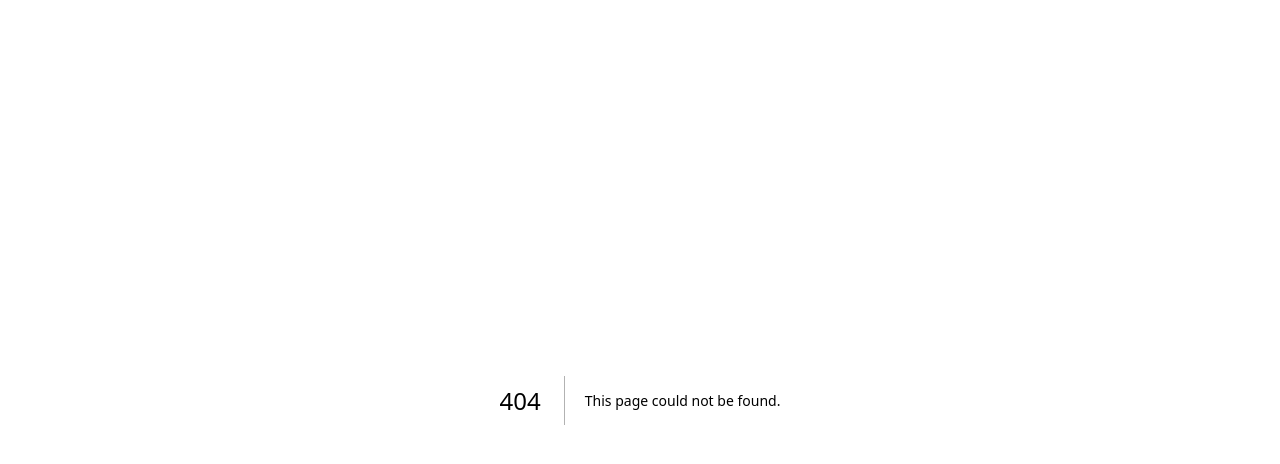
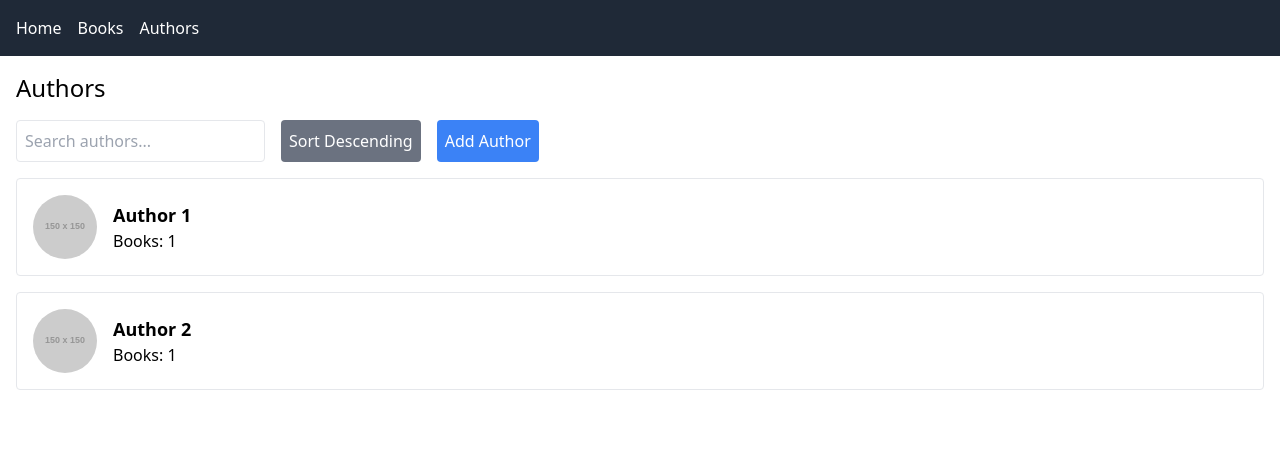
Before and after one commit to LeThorgrim/WebM1S2, a Next.js app in the folder m1-site/: page /authors in a window 1280 px wide. Before the commit this address had no page. Shown: the top 464 px of the page. Built offline with nearby package versions, Linux system fonts and the light colour scheme.

Commit message:
début front end

```diff
--- a/m1-site/package.json
+++ b/m1-site/package.json
@@ -3,6 +3,7 @@
   "version": "0.1.0",
   "private": true,
   "dependencies": {
+    "@nestjs/typeorm": "^11.0.0",
     "@testing-library/jest-dom": "^5.17.0",
     "@testing-library/react": "^13.4.0",
     "@testing-library/user-event": "^13.5.0",
@@ -15,6 +16,8 @@
     "react": "^18.3.1",
     "react-dom": "^18.3.1",
     "react-scripts": "5.0.1",
+    "sqlite3": "^5.1.7",
+    "typeorm": "^0.3.21",
     "typescript": "^4.9.5",
     "web-vitals": "^2.1.4"
   },
--- /dev/null
+++ b/m1-site/src/app/authors/page.tsx
@@ -0,0 +1,82 @@
+// app/authors/page.tsx
+"use client"; // Nécessaire car nous utilisons useState
+
+import { useState } from "react";
+import AuthorList from "../../components/AuthorList";
+import Modal from "../../components/Modal";
+import { Author } from "../../models/Author";
+export default function AuthorsPage() {
+  // Données temporaires (à remplacer par un fetch API plus tard)
+  const [authors, setAuthors] = useState<Author[]>([
+    {
+      id: 1,
+      name: "Author 1",
+      photo: "https://via.placeholder.com/150", // Image placeholder
+      books: [{ id: 1, title: "Book 1", year: 2020, author: "Author 1" }],
+    },
+    {
+      id: 2,
+      name: "Author 2",
+      photo: "https://via.placeholder.com/150", // Image placeholder
+      books: [{ id: 2, title: "Book 2", year: 2019, author: "Author 2" }],
+    },
+  ]);
+  const [search, setSearch] = useState("");
+  const [sortOrder, setSortOrder] = useState<"asc" | "desc">("asc");
+  const [isModalOpen, setIsModalOpen] = useState(false);
+
+  // Filtrer les auteurs par nom
+  const filteredAuthors = authors.filter((author) =>
+    author.name.toLowerCase().includes(search.toLowerCase())
+  );
+
+  // Trier les auteurs par nom
+  const sortedAuthors = [...filteredAuthors].sort((a, b) => {
+    const comparison = a.name.localeCompare(b.name);
+    return sortOrder === "asc" ? comparison : -comparison;
+  });
+
+  return (
+    <div>
+      <h1 className="text-2xl mb-4">Authors</h1>
+      <div className="mb-4 flex space-x-4">
+        <input
+          type="text"
+          placeholder="Search authors..."
+          value={search}
+          onChange={(e) => setSearch(e.target.value)}
+          className="p-2 border rounded"
+        />
+        <button
+          onClick={() => setSortOrder(sortOrder === "asc" ? "desc" : "asc")}
+          className="p-2 bg-gray-500 text-white rounded"
+        >
+          Sort {sortOrder === "asc" ? "Descending" : "Ascending"}
+        </button>
+        <button
+          onClick={() => setIsModalOpen(true)}
+          className="p-2 bg-blue-500 text-white rounded"
+        >
+          Add Author
+        </button>
+      </div>
+      <AuthorList authors={sortedAuthors} />
+      <Modal isOpen={isModalOpen} onClose={() => setIsModalOpen(false)}>
+        <h2 className="text-xl mb-4">Add a New Author</h2>
+        <form>
+          <div className="mb-2">
+            <label>Name:</label>
+            <input type="text" className="p-2 border rounded w-full" />
+          </div>
+          <div className="mb-2">
+            <label>Photo URL:</label>
+            <input type="text" className="p-2 border rounded w-full" />
+          </div>
+          <button type="submit" className="p-2 bg-green-500 text-white rounded">
+            Submit
+          </button>
+        </form>
+      </Modal>
+    </div>
+  );
+}
--- /dev/null
+++ b/m1-site/src/app/books/page.tsx
@@ -0,0 +1,76 @@
+"use client";
+
+import { useState } from "react";
+import BookList from "../../components/BookList";
+import Modal from "../../components/Modal";
+import { Book } from "../../models/Book";
+
+export default function BooksPage() {
+  // Données temporaires (à remplacer par un fetch API plus tard)
+  const [books, setBooks] = useState<Book[]>([
+    { id: 1, title: "Book 1", year: 2020, author: "Author 1" },
+    { id: 2, title: "Book 2", year: 2019, author: "Author 2" },
+  ]);
+  const [search, setSearch] = useState("");
+  const [sortOrder, setSortOrder] = useState<"asc" | "desc">("asc");
+  const [isModalOpen, setIsModalOpen] = useState(false);
+
+  // Filtrer les livres par titre
+  const filteredBooks = books.filter((book) =>
+    book.title.toLowerCase().includes(search.toLowerCase())
+  );
+
+  // Trier les livres par titre
+  const sortedBooks = [...filteredBooks].sort((a, b) => {
+    const comparison = a.title.localeCompare(b.title);
+    return sortOrder === "asc" ? comparison : -comparison;
+  });
+
+  return (
+    <div>
+      <h1 className="text-2xl mb-4">Library</h1>
+      <div className="mb-4 flex space-x-4">
+        <input
+          type="text"
+          placeholder="Search books..."
+          value={search}
+          onChange={(e) => setSearch(e.target.value)}
+          className="p-2 border rounded"
+        />
+        <button
+          onClick={() => setSortOrder(sortOrder === "asc" ? "desc" : "asc")}
+          className="p-2 bg-gray-500 text-white rounded"
+        >
+          Sort {sortOrder === "asc" ? "Descending" : "Ascending"}
+        </button>
+        <button
+          onClick={() => setIsModalOpen(true)}
+          className="p-2 bg-blue-500 text-white rounded"
+        >
+          Add Book
+        </button>
+      </div>
+      <BookList books={sortedBooks} />
+      <Modal isOpen={isModalOpen} onClose={() => setIsModalOpen(false)}>
+        <h2 className="text-xl mb-4">Add a New Book</h2>
+        <form>
+          <div className="mb-2">
+            <label>Title:</label>
+            <input type="text" className="p-2 border rounded w-full" />
+          </div>
+          <div className="mb-2">
+            <label>Year:</label>
+            <input type="number" className="p-2 border rounded w-full" />
+          </div>
+          <div className="mb-2">
+            <label>Author:</label>
+            <input type="text" className="p-2 border rounded w-full" />
+          </div>
+          <button type="submit" className="p-2 bg-green-500 text-white rounded">
+            Submit
+          </button>
+        </form>
+      </Modal>
+    </div>
+  );
+}
--- /dev/null
+++ b/m1-site/src/app/global.css
@@ -0,0 +1,4 @@
+
+@tailwind base;
+@tailwind components;
+@tailwind utilities;
--- a/m1-site/src/app/layout.tsx
+++ b/m1-site/src/app/layout.tsx
@@ -1,16 +1,25 @@
-export const metadata = {
-  title: 'Next.js',
-  description: 'Generated by Next.js',
-}
+
+import type { Metadata } from "next";
+import Navigation from "../components/Navigation";
+import "./global.css";
+
+
+export const metadata: Metadata = {
+  title: "Library Management System",
+  description: "A book management system for a library",
+};
 
 export default function RootLayout({
   children,
-}: {
-  children: React.ReactNode
-}) {
+}: Readonly<{
+  children: React.ReactNode;
+}>) {
   return (
     <html lang="en">
-      <body>{children}</body>
+      <body>
+        <Navigation />
+        <main className="p-4">{children}</main>
+      </body>
     </html>
-  )
+  );
 }
--- a/m1-site/src/app/page.tsx
+++ b/m1-site/src/app/page.tsx
@@ -2,7 +2,12 @@
 import './App.css';
 
 function App() {
-  return <h1>Hello World!</h1>
+  return (
+    <div>
+      <h1 className="text-2x1 mb-4">Welcome to the Library</h1>
+      <p>This is the home page fo the library management system.</p>
+    </div>
+  );
 }
 
 export default App;
--- /dev/null
+++ b/m1-site/src/components/AuthorList.tsx
@@ -0,0 +1,32 @@
+
+import Link from "next/link";
+import { Author } from "../models/Author";
+
+interface AuthorListProps {
+  authors: Author[];
+}
+
+const AuthorList: React.FC<AuthorListProps> = ({ authors }) => {
+  return (
+    <ul className="space-y-4">
+      {authors.map((author) => (
+        <li key={author.id} className="p-4 border rounded flex items-center space-x-4">
+          <img
+            src={author.photo}
+            alt={author.name}
+            className="w-16 h-16 rounded-full object-cover"
+          />
+          <div>
+            <Link href={`/authors/${author.id}`}>
+              <h2 className="text-lg font-bold">{author.name}</h2>
+            </Link>
+            <p>Books: {author.books?.length ?? 0}</p>
+            {/* La moyenne des notes sera ajoutée plus tard */}
+          </div>
+        </li>
+      ))}
+    </ul>
+  );
+};
+
+export default AuthorList;
--- /dev/null
+++ b/m1-site/src/components/BookList.tsx
@@ -0,0 +1,25 @@
+
+import Link from "next/link";
+import { Book } from "../models/Book";
+
+interface BookListProps {
+  books: Book[];
+}
+
+const BookList: React.FC<BookListProps> = ({ books }) => {
+  return (
+    <ul className="space-y-4">
+      {books.map((book) => (
+        <li key={book.id} className="p-4 border rounded">
+          <Link href={`/books/${book.id}`}>
+            <h2 className="text-lg font-bold">{book.title}</h2>
+          </Link>
+          <p>Year: {book.year}</p>
+          <p>Author: {book.author}</p>
+        </li>
+      ))}
+    </ul>
+  );
+};
+
+export default BookList;
--- /dev/null
+++ b/m1-site/src/components/Modal.tsx
@@ -0,0 +1,23 @@
+
+interface ModalProps {
+    isOpen: boolean;
+    onClose: () => void;
+    children: React.ReactNode;
+  }
+
+  const Modal: React.FC<ModalProps> = ({ isOpen, onClose, children }) => {
+    if (!isOpen) return null;
+
+    return (
+      <div className="fixed inset-0 bg-black bg-opacity-50 flex items-center justify-center">
+        <div className="bg-white p-6 rounded-lg">
+          {children}
+          <button onClick={onClose} className="mt-4 p-2 bg-red-500 text-white">
+            Close
+          </button>
+        </div>
+      </div>
+    );
+  };
+
+  export default Modal;
--- /dev/null
+++ b/m1-site/src/components/Navigation.tsx
@@ -0,0 +1,28 @@
+
+import Link from "next/link";
+
+const Navigation: React.FC = () => {
+  return (
+    <nav className="bg-gray-800 p-4">
+      <ul className="flex space-x-4 text-white">
+        <li>
+          <Link href="/" className="hover:underline">
+            Home
+          </Link>
+        </li>
+        <li>
+          <Link href="/books" className="hover:underline">
+            Books
+          </Link>
+        </li>
+        <li>
+          <Link href="/authors" className="hover:underline">
+            Authors
+          </Link>
+        </li>
+      </ul>
+    </nav>
+  );
+};
+
+export default Navigation;
--- /dev/null
+++ b/m1-site/src/models/Author.tsx
@@ -0,0 +1,9 @@
+import { Book } from './Book';
+
+export type Author =  {
+    id: number;
+    name: string;
+    photo: string; // URL de la photo
+    biography?: string;
+    books?: Book[];
+  }
--- /dev/null
+++ b/m1-site/src/models/Book.tsx
@@ -0,0 +1,16 @@
+
+export type Book = {
+    id: number;
+    title: string;
+    year: number;
+    author: string;
+    price?: number; // Optionnel pour l'instant
+    ratings?: Rating[]; // Ajouté pour les évaluations (à définir plus tard)
+  }
+
+  export type Rating = {
+    id: number;
+    stars: number; // 1 à 5
+    comment?: string;
+    createdAt: string; // ISO date string
+  }
```
Also changed, not shown: 1 other file (tests, documents, lock files or other folders).
